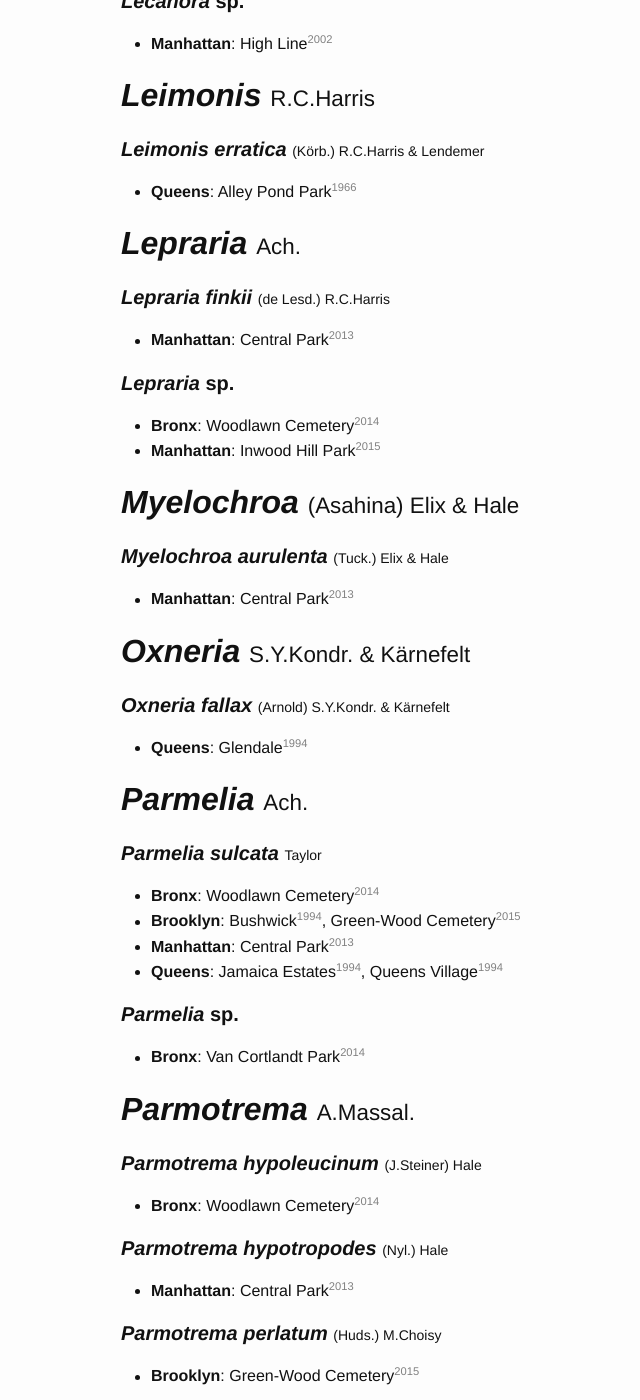
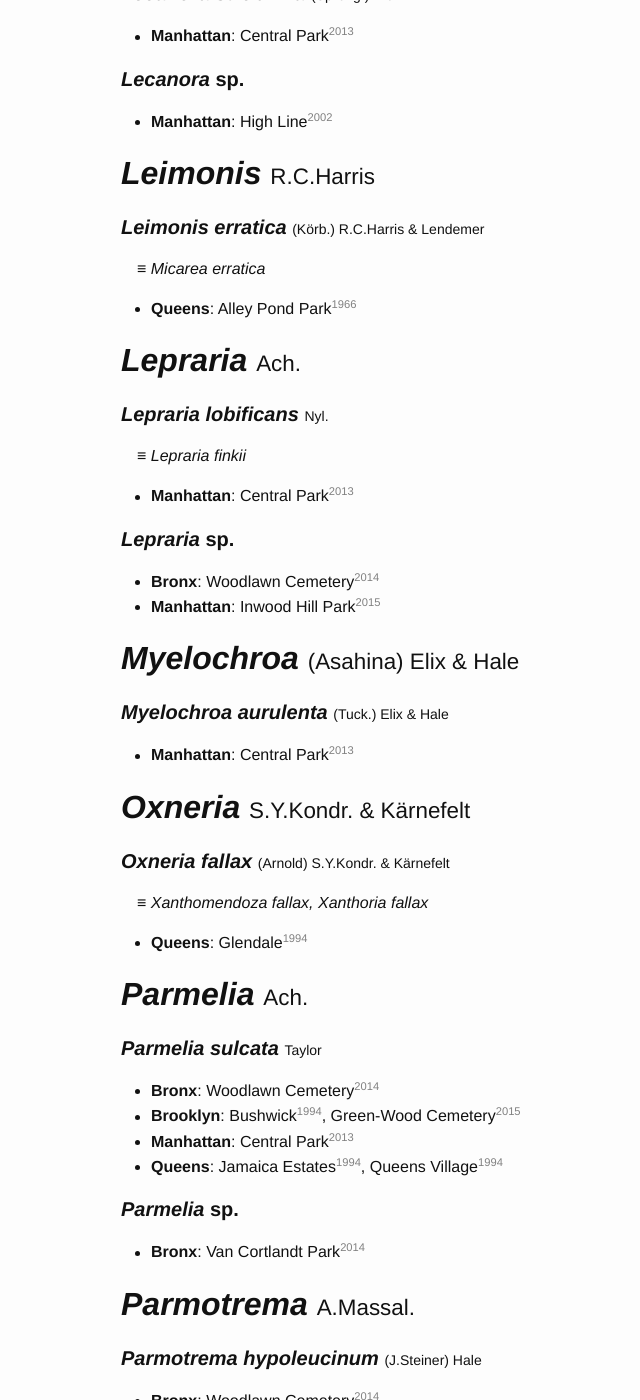
Before and after one commit to lichens-nyc/lichens-nyc.github.io, a Jekyll site: the page built from index.html, in a window 1280 px wide and 1400 px high, scrolled down 3392 px. Shown: the whole window, without its empty margins (149-789 px from the left). Built offline with Jekyll 4.4.1, drawn with Linux system fonts in a browser that asks for light colours; some of the changed text lies outside the part shown.

Commit message:
add modern synonyms

```diff
--- a/_data/observations.yaml
+++ b/_data/observations.yaml
@@ -97,7 +97,7 @@
   erratica:
     AP: [{ when: 1966, who: IB }]
 Lepraria:
-  finkii:
+  lobificans:
     CP: [{ when: 2013, who: JA }]
   sp.:
     #CP: [{ when: 2014, who: DS }]
@@ -122,7 +122,7 @@
 Parmotrema:
   hypoleucinum:
     WC: [{ when: 2014, who: NP }]
-  hypotropodes:
+  hypotropum:
     CP: [{ when: 2013, who: JA }]
   perlatum:
     GW: [{ when: 2015, who: NP }]
@@ -196,8 +196,8 @@
     JE: [{ when: 1994, who: TD }]
     QV: [{ when: 1994, who: TD }]
     SP: [{ when: 2015, who: NP }]
-  sp.:
-    VC: [{ when: 2014, who: NY }]
+#  sp.:
+#    VC: [{ when: 2014, who: NY }]
 Xanthoparmelia:
   plittii:
     CP: [{ when: 2013, who: JA }]
--- a/_data/taxa.yaml
+++ b/_data/taxa.yaml
@@ -12,6 +12,7 @@
   species:
     holocarpa:
       auth: (Hoffm.) Arup, Frödén & Søchting
+      syn: Caloplaca holocarpa
 Candelaria:
   auth: A. Massal.
   date: 1852
@@ -35,6 +36,7 @@
   species:
     caesia:
       auth: (Flot.) Ertz & Tehler
+      syn: Arthonia caesia
 Cladonia:
   auth: P. Browne
   date: 1756
@@ -100,13 +102,15 @@
   species:
     erratica:
       auth: (Körb.) R.C. Harris & Lendemer
+      syn: Micarea erratica
 Lepraria:
   auth: Ach.
   date: 1803
   form: leprose
   species:
-    finkii:
-      auth: (de Lesd.) R.C. Harris
+    lobificans:
+      auth: Nyl.
+      syn: Lepraria finkii
 Myelochroa:
   auth: (Asahina) Elix & Hale
   date: 1987
@@ -121,6 +125,9 @@
   species:
     fallax:
       auth: (Arnold) S.Y. Kondr. & Kärnefelt
+      syn:
+        - Xanthomendoza fallax
+        - Xanthoria fallax
 Parmelia:
   auth: Ach.
   date: 1803
@@ -135,7 +142,7 @@
   species:
     hypoleucinum:
       auth: (J. Steiner) Hale
-    hypotropodes:
+    hypotropum:
       auth: (Nyl.) Hale
     perlatum:
       auth: (Huds.) M. Choisy
@@ -213,6 +220,7 @@
   species:
     feracissima:
       auth: (H. Magn.) Frödén, Arup & Søchting
+      syn: Caloplaca feracissima
 Xanthoparmelia:
   auth: (Vain.) Hale
   date: 1974
--- a/_includes/checklist.html
+++ b/_includes/checklist.html
@@ -54,15 +54,20 @@
 </p>-->
 {% assign species_names = genus[1] | split: '🍄' %}
 {% for species_name in species_names %}
+{% assign species_key = species_name | replace: 'cf. ', '' %}
 <h4>
 {% if species_name == 'sp.' %}
   <strong><cite>{{ genus_name }}</cite> {{ species_name }}</strong>
 {% else %}
   <strong><cite>{{ genus_name | append: ' ' | append: species_name | replace: ' cf. ', '</cite> cf. <cite>' | replace: ' var. ', '</cite> var. <cite>' | replace: ' f. ', '</cite> f. <cite>' }}</cite></strong>
-  {% assign = species_key = species_name | replace: 'cf. ', '' %}
   <span style="font-size: 0.7em">{{ taxa[genus_name].species[species_key].auth | replace: '. ', '.' | replace: '.&', '. &' | replace: ' ex ', ' <em>ex</em> ' }}</span>
 {% endif %}
 </h4>
+{% if taxa[genus_name].species[species_key].syn %}
+<p style="text-indent: 1em">
+  ≡ <cite>{{ taxa[genus_name].species[species_key].syn | join: ', ' }}</cite>
+</p>
+{% endif %}
 <ul>
 {% for boro in boros %}
   {% if include.boro != nil and include.boro != boro[0] %}
```
